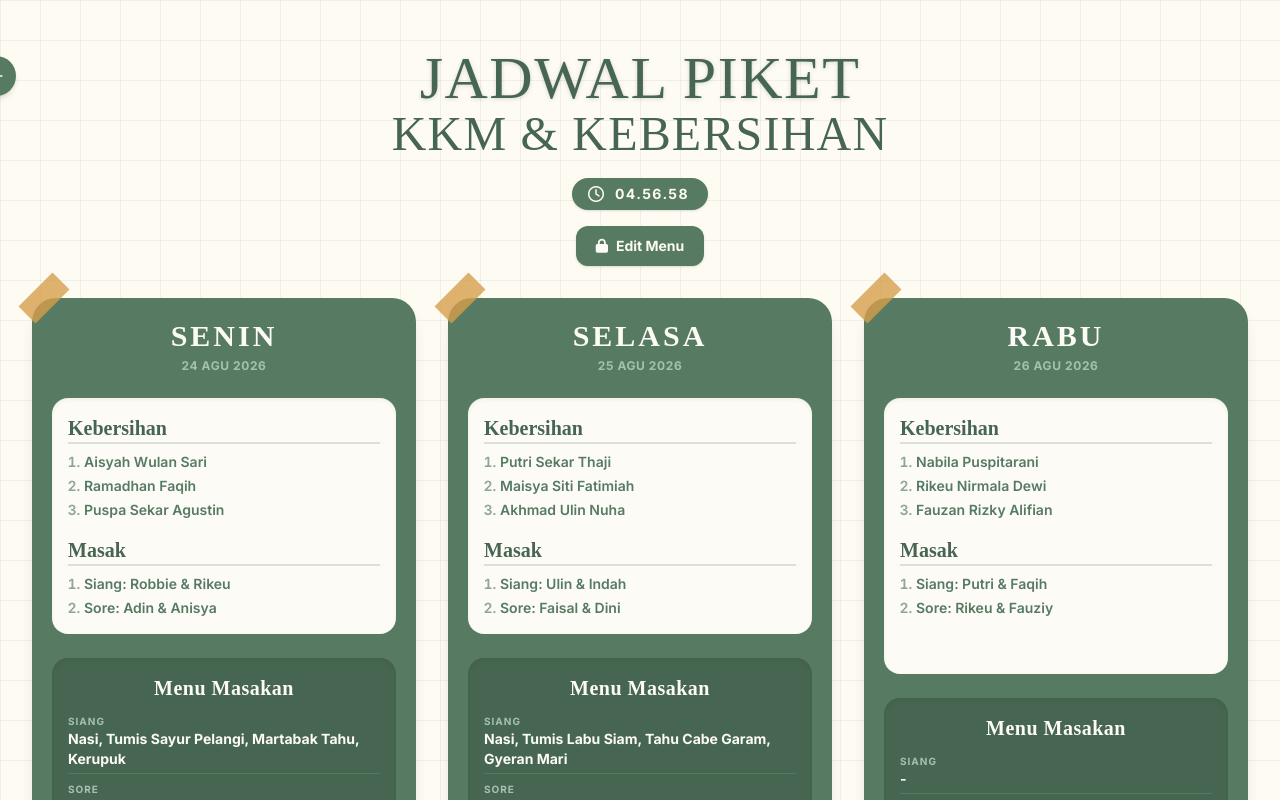
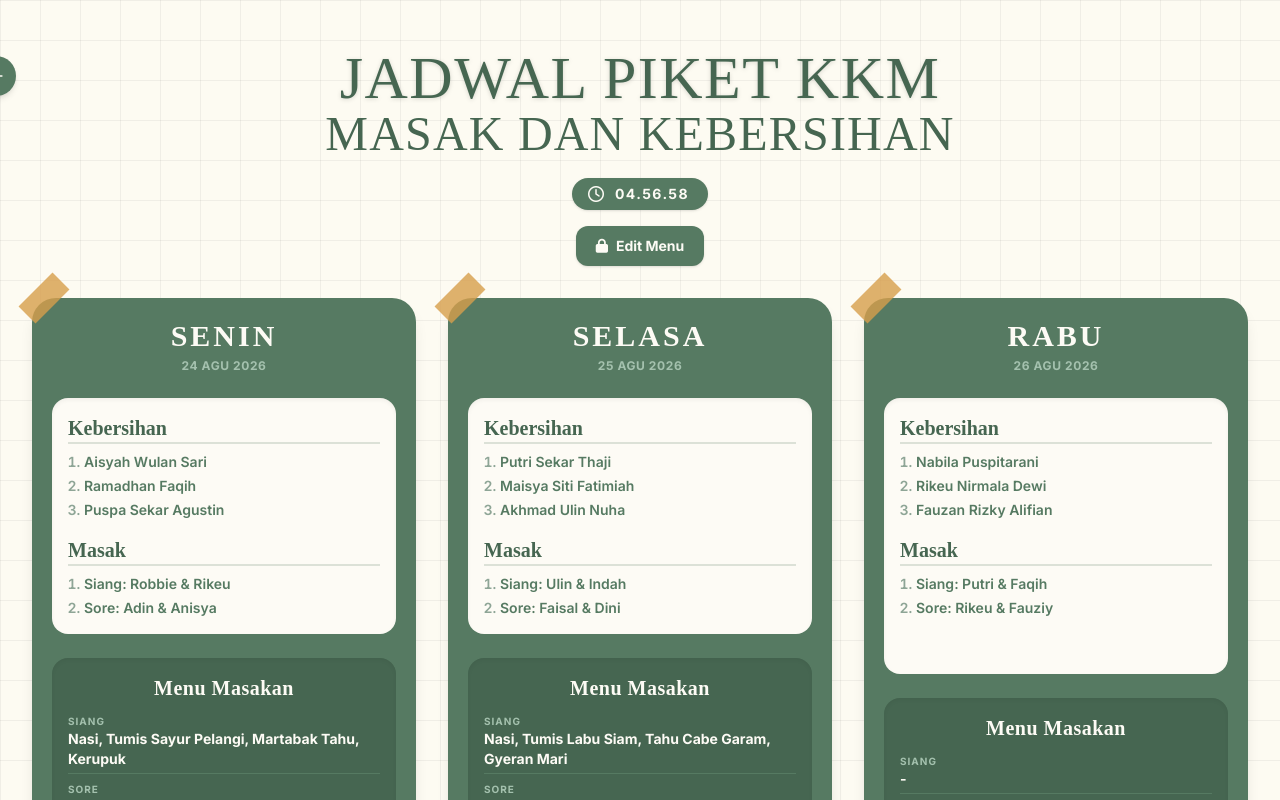
Before and after one commit to adin07-code/Desa-Panambangan, a Next.js app: page /piket in a window 1280 px wide. Shown: the top 800 px of the page. Built offline with nearby package versions, Linux system fonts and the light colour scheme; a web font is replaced by a local one.

Commit message:
chore: update piket title text

```diff
--- a/src/app/piket/page.tsx
+++ b/src/app/piket/page.tsx
@@ -58,8 +58,8 @@ export default function PiketPage() {
           </div>
 
           <div className="flex flex-col items-center text-center gap-3">
-            <h1 className="text-5xl md:text-6xl font-cute text-[#466651] tracking-wide uppercase drop-shadow-sm">Jadwal Piket</h1>
-            <h2 className="text-4xl md:text-5xl font-cute text-[#466651] tracking-wide uppercase mt-[-10px]">KKM & Kebersihan</h2>
+            <h1 className="text-5xl md:text-6xl font-cute text-[#466651] tracking-wide uppercase drop-shadow-sm">Jadwal Piket KKM</h1>
+            <h2 className="text-4xl md:text-5xl font-cute text-[#466651] tracking-wide uppercase mt-[-10px]">Masak dan Kebersihan</h2>
 
             <div className="flex items-center gap-2 bg-[#567a62] text-[#FDFBF5] px-4 py-1.5 rounded-full shadow-sm mt-2">
               <i className="fa-regular fa-clock"></i>
```
